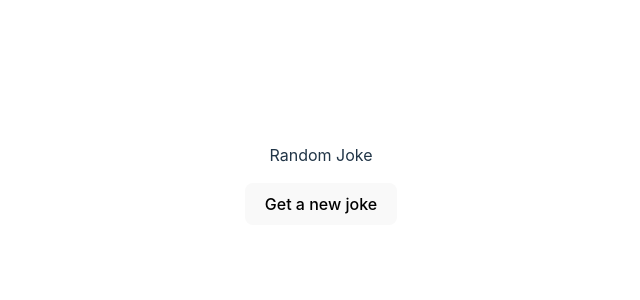
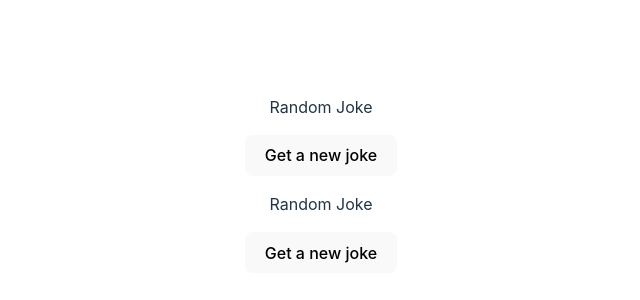
Before and after one commit to Nurunnahar1/vue.js, a Vue app in the folder vue5/: page / in a window 1280 px wide. Shown: the part 224-524 px from the top of the page, without its empty margins (319-959 px from the left). Built offline with nearby package versions, Linux system fonts and the light colour scheme.

Commit message:
fetch api . Get random joke using api

```diff
--- a/vue5/src/App.vue
+++ b/vue5/src/App.vue
@@ -12,6 +12,14 @@ function getAJoke() {
    })
 }
 
+function getAJokea() {
+  fetch('https://api.chucknorris.io/jokes/random')
+    .then(response => response.json())
+    .then(data => {
+    joke.value = data.value
+   })
+}
+
 
 </script>
 
@@ -19,6 +27,13 @@ function getAJoke() {
   <section class="flex flex-col items-center w-[500px] hidden">
     <p> {{ joke.value }}</p>
     <button class="bg-blue-500 hover:bg-blue-700 text-white font-bold py-2 px-4 rounded w-48 mt-5" @click="getAJoke()" >
+      Get a new joke
+    </button>
+
+  </section>
+  <section class="flex flex-col items-center w-[500px] hidden">
+    <p> {{ joke.value }}</p>
+    <button class="bg-blue-500 hover:bg-blue-700 text-white font-bold py-2 px-4 rounded w-48 mt-5" @click="getAJokea()" >
       Get a new joke
     </button>
 
```
